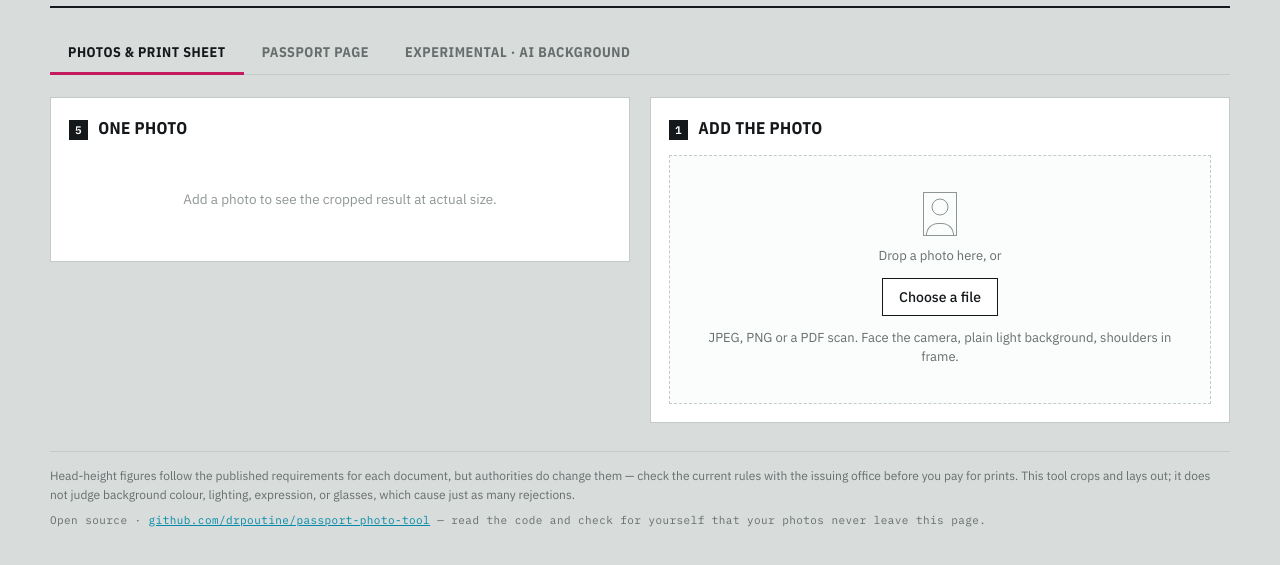
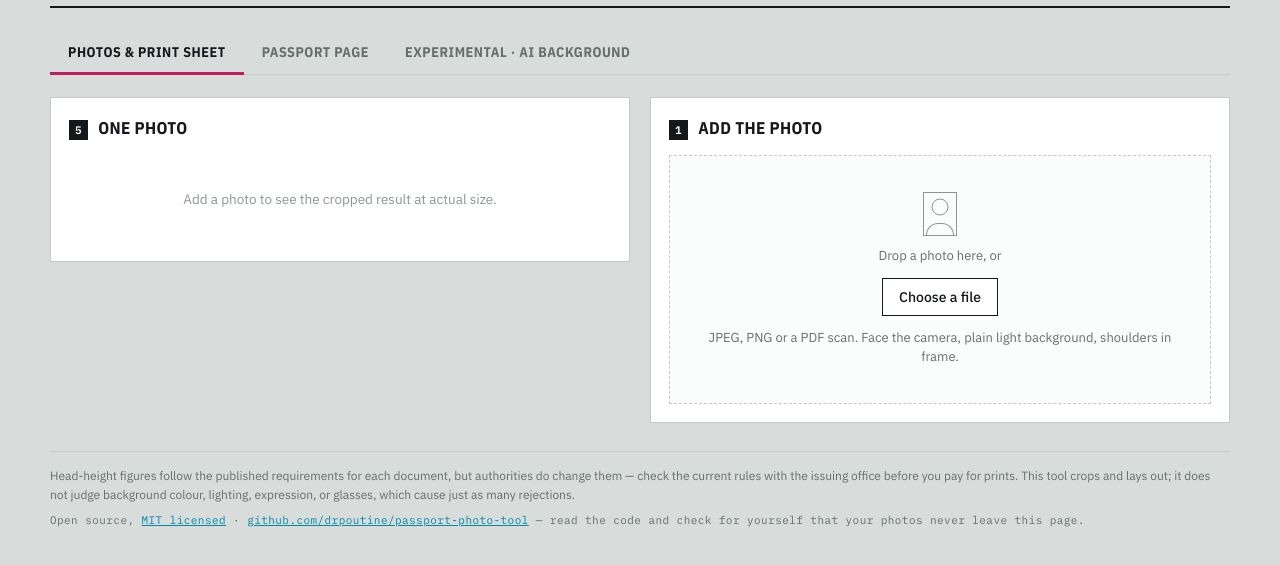
Before and after one commit to drpoutine/passport-photo-tool, a plain HTML site: page passport-photo-4x6-sheet.html in a window 1280 px wide. Shown: the part 99-664 px from the top of the page. Drawn offline with nearby package versions, Linux system fonts and the light colour scheme.

Commit message:
Show the MIT license in the page footer
Co-Authored-By: Claude Fable 5.2 <noreply@anthropic.com>

```diff
--- a/passport-photo-4x6-sheet.html
+++ b/passport-photo-4x6-sheet.html
@@ -783,7 +783,7 @@ footer .src{
 
   <footer>
     Head-height figures follow the published requirements for each document, but authorities do change them — check the current rules with the issuing office before you pay for prints. This tool crops and lays out; it does not judge background colour, lighting, expression, or glasses, which cause just as many rejections.
-    <div class="src">Open source · <a href="https://github.com/drpoutine/passport-photo-tool" target="_blank" rel="noopener">github.com/drpoutine/passport-photo-tool</a> — read the code and check for yourself that your photos never leave this page.</div>
+    <div class="src">Open source, <a href="https://github.com/drpoutine/passport-photo-tool/blob/main/LICENSE" target="_blank" rel="noopener">MIT licensed</a> · <a href="https://github.com/drpoutine/passport-photo-tool" target="_blank" rel="noopener">github.com/drpoutine/passport-photo-tool</a> — read the code and check for yourself that your photos never leave this page.</div>
   </footer>
 </div>
 
```
